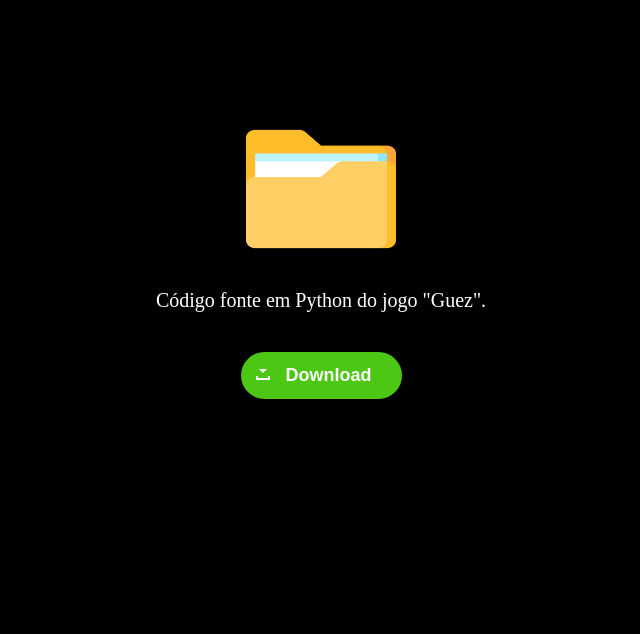
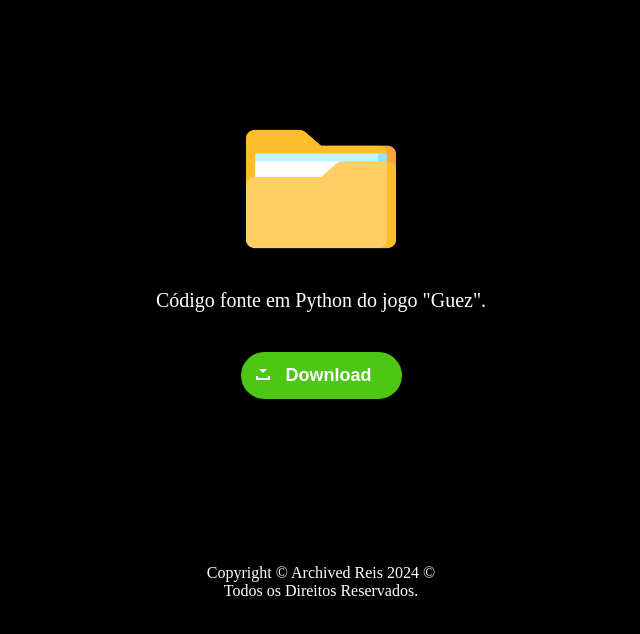
Before and after one commit to K-Reis01/archived-reis, a plain HTML site: page files.html in a window 1280 px wide. Shown: the part 609-1243 px from the top of the page, without its empty margins (319-959 px from the left). Before the commit the page ends 1073 px from the top, so only its background shows below. Drawn offline with nearby package versions, Linux system fonts and the light colour scheme.

Commit message:
Update files.html

```diff
--- a/files.html
+++ b/files.html
@@ -55,5 +55,14 @@
 
     </main>
 
+
+    <footer>
+
+      <div class="copy">
+      <p>Copyright © Archived Reis 2024 © <br>Todos os Direitos Reservados.</p>
+      </div>
+
+    </footer>
+
 </body>
 </html>
```
